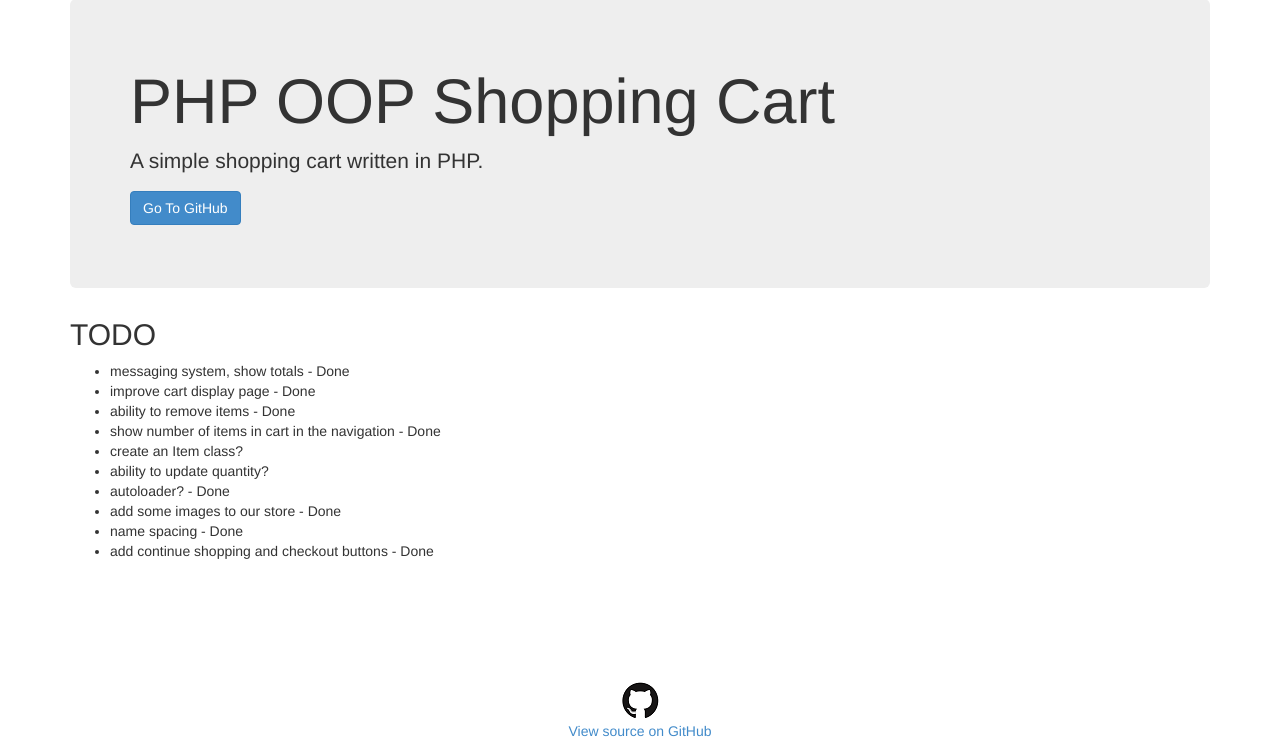
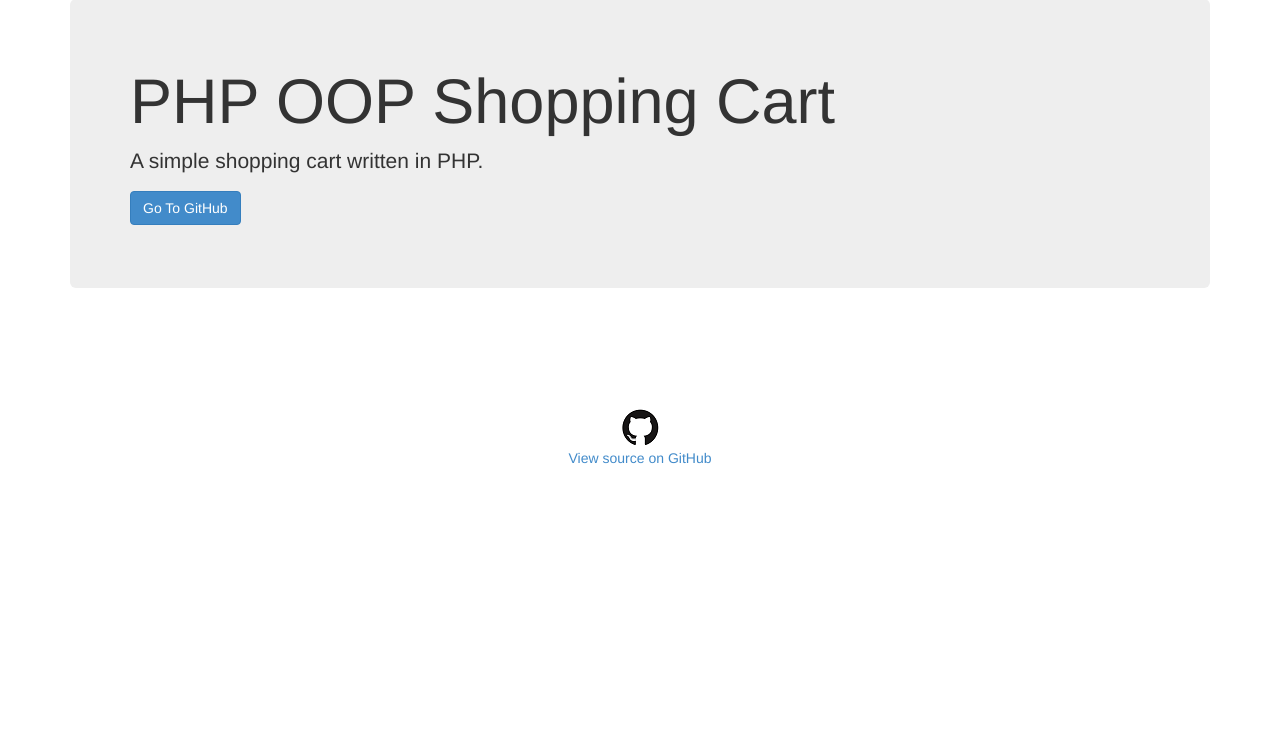
Before and after one commit to simple-peacock/phpoopshoppingcart, a PHP site: page / in a window 1280 px wide. Shown: the part 73-824 px from the top of the page. After the commit the page ends 537 px from the top, so only its background shows below. Run offline with PHP 8.4, Linux system fonts and the light colour scheme; some libraries are stand-ins or nearby versions.

Commit message:
Removed to do items from the index page.

```diff
--- a/index.php
+++ b/index.php
@@ -27,21 +27,6 @@
         <p><a class="btn btn-primary" href="https://github.com/simple-peacock/phpoopshoppingcart" role="button">Go To GitHub</a></p>
     </div>
 
-	<h2>TODO</h2>
-
-	<ul>
-		<li>messaging system, show totals - Done</li>
-		<li>improve cart display page - Done</li>
-		<li>ability to remove items - Done</li>
-		<li>show number of items in cart in the navigation - Done</li>
-		<li>create an Item class?</li>
-		<li>ability to update quantity?</li>
-		<li>autoloader? - Done</li>
-		<li>add some images to our store - Done</li>
-		<li>name spacing - Done</li>
-        <li>add continue shopping and checkout buttons - Done</li>
-	</ul>
-
 <?php
 	include('footer.php');
 ?>
```
